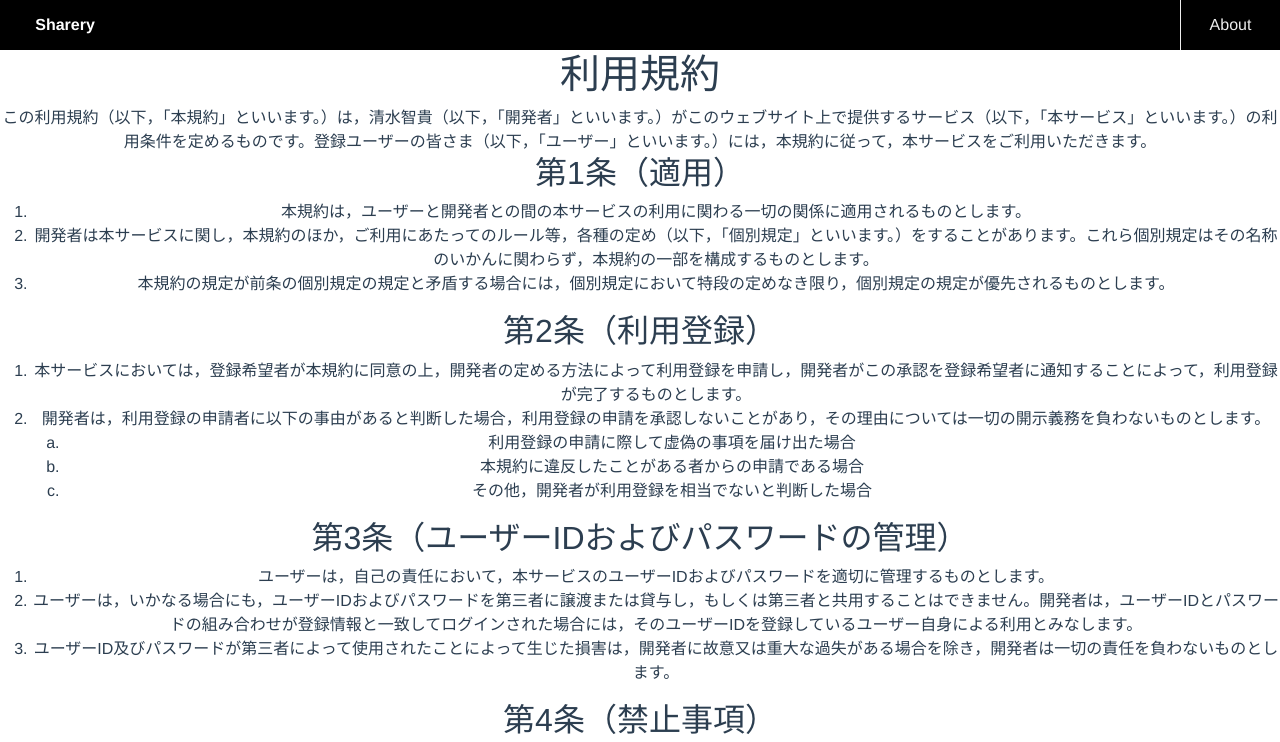
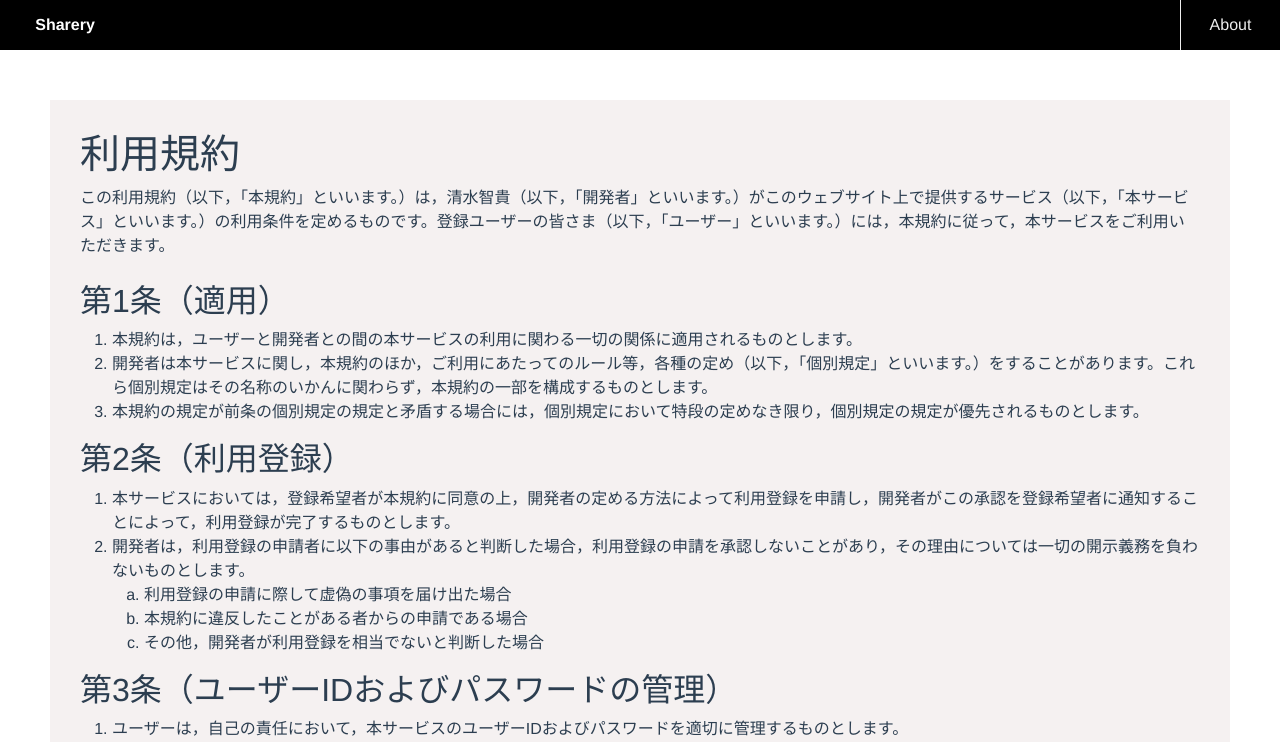
Before and after one commit to tomotakashimizu/sharery-website-vue, a Vue app: page /terms-of-service in a window 1280 px wide. Shown: the top 742 px of the page. Built offline with nearby package versions, Linux system fonts and the light colour scheme.

Commit message:
利用規約ページのUIを修正

```diff
--- a/src/views/TermsOfService.vue
+++ b/src/views/TermsOfService.vue
@@ -1,9 +1,10 @@
 <template>
-  <div>
+  <div class="text-section">
     <h1>利用規約</h1>
     <div>
       この利用規約（以下，「本規約」といいます。）は，清水智貴（以下，「開発者」といいます。）がこのウェブサイト上で提供するサービス（以下，「本サービス」といいます。）の利用条件を定めるものです。登録ユーザーの皆さま（以下，「ユーザー」といいます。）には，本規約に従って，本サービスをご利用いただきます。
     </div>
+    <br />
 
     <h2>第1条（適用）</h2>
     <ol>
@@ -48,7 +49,6 @@
     </ol>
 
     <h2>第4条（禁止事項）</h2>
-
     <div>
       ユーザーは，本サービスの利用にあたり，以下の行為をしてはなりません。
     </div>
@@ -219,4 +219,11 @@
 export default {}
 </script>
 
-<style scoped></style>
+<style scoped>
+.text-section {
+  text-align: left;
+  margin: 50px;
+  padding: 30px;
+  background-color: rgb(245, 241, 241);
+}
+</style>
```
